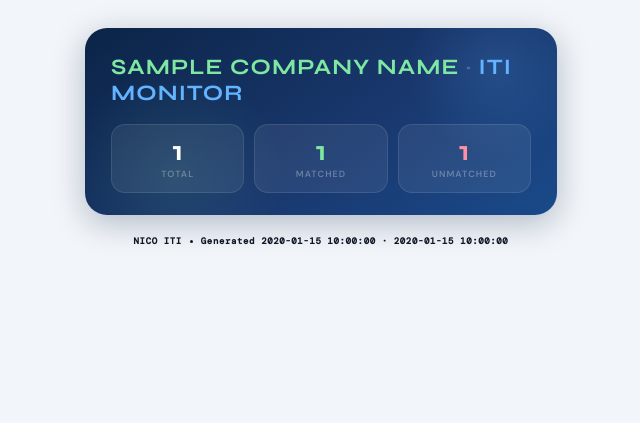
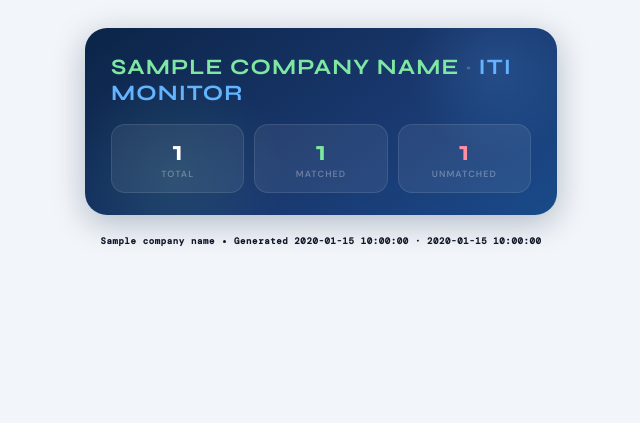
Before and after one commit to geminifoto0004-collab/flask, a Flask app: template templates/reports/iti_telegram_report.html in a window 1280 px wide. Shown: the top 423 px of the page, without its empty margins (319-959 px from the left). Run offline with Flask 3, Linux system fonts and the light colour scheme; the template is opened without the code that fills it: most values are stand-ins (such as "Sample title", 1, 10 or a date in 2020).

Commit message:
Use dynamic company name in report footer

```diff
--- a/templates/reports/iti_telegram_report.html
+++ b/templates/reports/iti_telegram_report.html
@@ -214,7 +214,7 @@
 {% endif %}
 
 <div class="footer">
-  <span>NICO ITI</span>
+  <span>{{ company_name }}</span>
   <span class="footer-dot"></span>
   <span>Generated {{ generated_date }} · {{ generated_time }}</span>
 </div>
```
